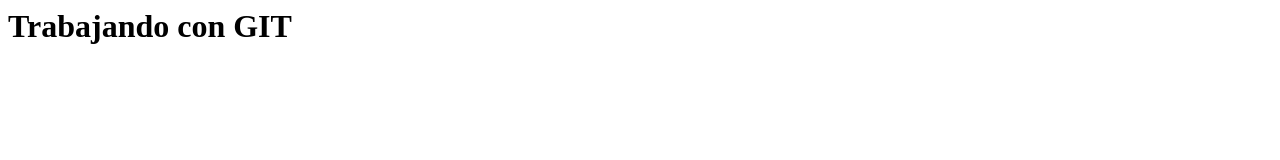
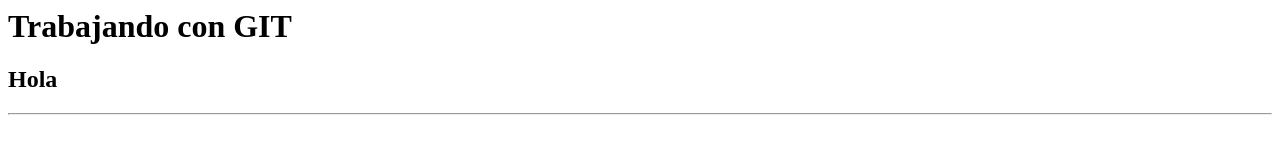
Before and after one commit to YtzhakC/dir-clase-c4, a plain HTML site: page index.html in a window 1280 px wide. Drawn offline with Linux system fonts and the light colour scheme.

```diff
--- a/index.html
+++ b/index.html
@@ -4,5 +4,7 @@
 
     <body>
         <h1>Trabajando con GIT</h1>
+	<h2>Hola</h2>
+	<hr>
     </body>
 </html>
```
